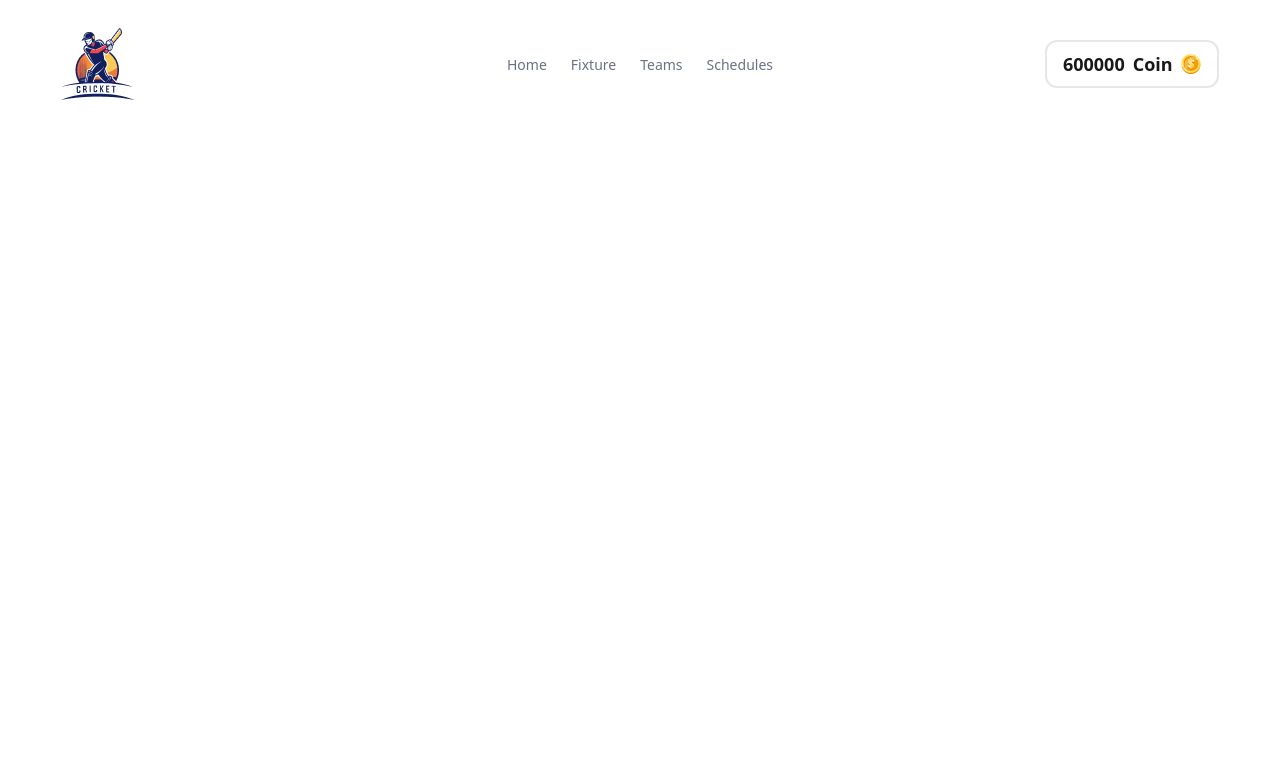
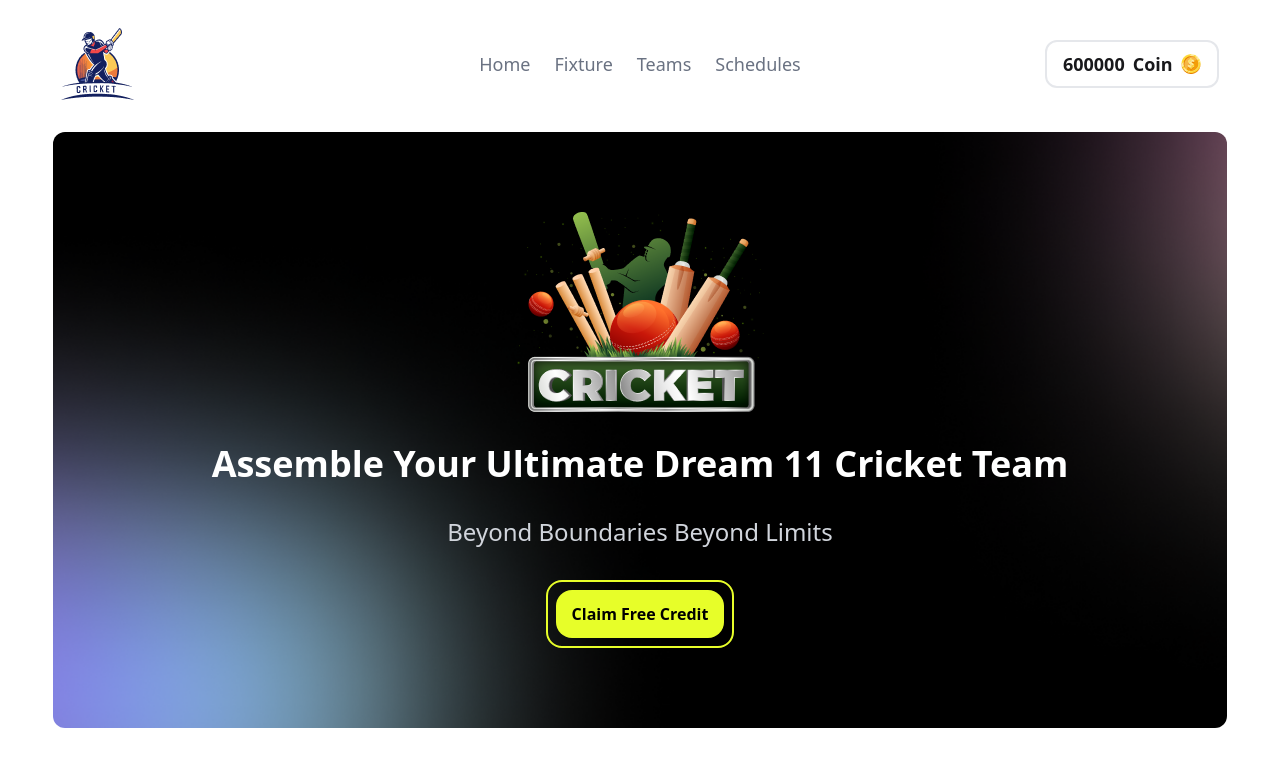
Before and after one commit to obaidullah-miazi-dev/Cricket-player-selection-web, a React (Vite) app: page / in a window 1280 px wide. Shown: the top 766 px of the page. Built offline with nearby package versions, Linux system fonts and the light colour scheme.

Commit message:
banner section added

```diff
--- a/src/App.jsx
+++ b/src/App.jsx
@@ -1,6 +1,7 @@
 
 import Navbar from './Components/Navbar/Navbar'
 import './App.css'
+import Banner from './Components/Banner-section/Banner'
 
 function App() {
 
@@ -8,6 +9,7 @@ function App() {
   return (
     <>
       <Navbar></Navbar>
+      <Banner></Banner>
     </>
   )
 }
--- /dev/null
+++ b/src/Components/Banner-section/Banner.css
@@ -0,0 +1,5 @@
+.bg-gradient{
+background-image: url('../../assets/bg-shadow.png');
+background-repeat: no-repeat;
+background-size: cover;
+}
--- /dev/null
+++ b/src/Components/Banner-section/Banner.jsx
@@ -0,0 +1,18 @@
+import React from 'react';
+import BannerImg from '../../assets/banner-main.png'
+import './Banner.css'
+
+const Banner = () => {
+    return (
+        <div className="mt-6 mx-3 md:w-11/12 md:mx-auto bg-black py-20 space-y-8 text-white text-center rounded-xl bg-gradient">
+           <img className='mx-auto' src={BannerImg} alt="" />
+           <h1 className='text-4xl font-bold'>Assemble Your Ultimate Dream 11 Cricket Team</h1>
+           <p className='text-2xl text-gray-300'>Beyond Boundaries Beyond Limits</p>
+          <div className='border-2 border-[#E7FE29] p-2 inline-block rounded-2xl cursor-pointer'>
+             <button className='bg-[#E7FE29] text-black px-4 py-3 rounded-2xl font-semibold cursor-pointer'>Claim Free Credit</button>
+          </div>
+        </div>
+    );
+};
+
+export default Banner;
--- a/src/Components/Navbar/Navbar.jsx
+++ b/src/Components/Navbar/Navbar.jsx
@@ -23,7 +23,7 @@ const Navbar = () => {
                 </a>
             </div>
             <div className="navbar-center hidden lg:flex">
-                <ul className="menu menu-horizontal px-1 text-gray-500 font-medium">
+                <ul className="menu menu-horizontal px-1 text-gray-500 font-medium text-lg">
                     <li><a>Home</a></li>
                     <li><a>Fixture</a></li>
                     <li><a>Teams</a></li>
```
